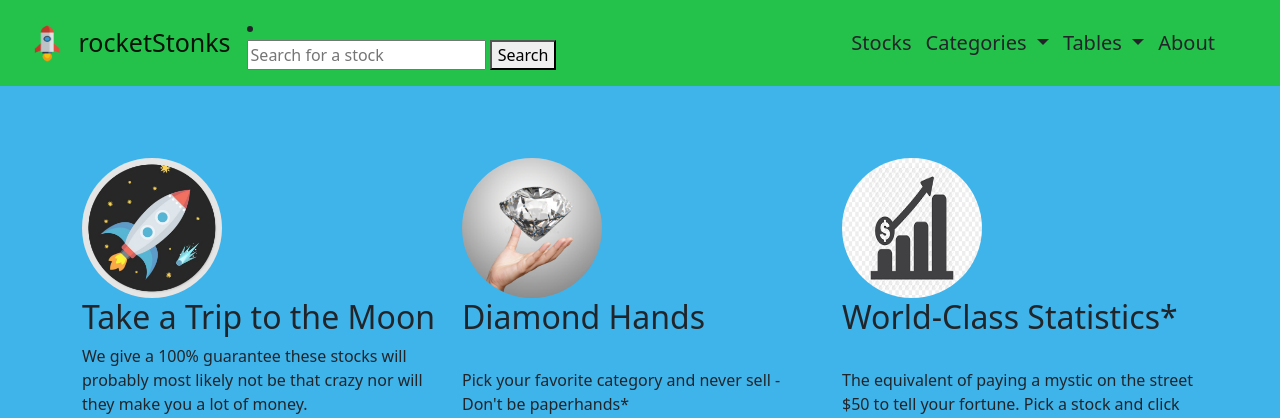
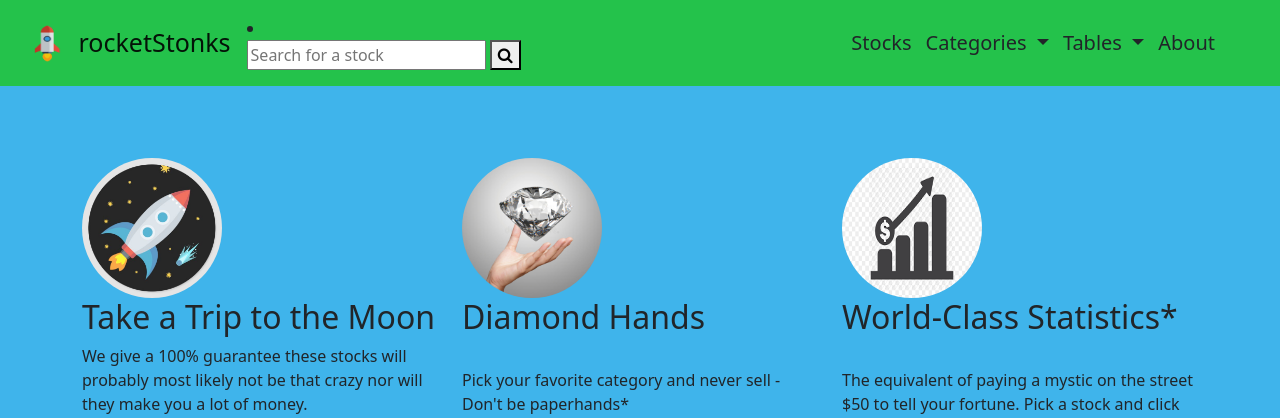
Before and after one commit to marketsupreme/rocketStonks, a Flask app: page / in a window 1280 px wide. Shown: the top 418 px of the page. Run offline with Flask 2, Linux system fonts and the light colour scheme.

Commit message:
added search icon

```diff
--- a/templates/nav_bar.html
+++ b/templates/nav_bar.html
@@ -9,6 +9,7 @@
     <link href="https://cdn.jsdelivr.net/npm/bootstrap@5.0.0-beta2/dist/css/bootstrap.min.css" rel="stylesheet" integrity="sha384-BmbxuPwQa2lc/FVzBcNJ7UAyJxM6wuqIj61tLrc4wSX0szH/Ev+nYRRuWlolflfl" crossorigin="anonymous">
     <link rel="shortcut icon" type="image/x-icon" href="/static/images/icon.png">
     <link rel="stylesheet" href="index.css">
+    <link rel="stylesheet" href="https://cdnjs.cloudflare.com/ajax/libs/font-awesome/4.7.0/css/font-awesome.min.css">
 
     <!--END HERE-->
 </head>
@@ -30,7 +31,7 @@
                 <li class="search" style = "float:center">
                     <form action="{{url_for('results')}}" method = 'POST'>
                         <input type = "text" name ="search" id = "search" placeholder= "Search for a stock" >
-                        <button type='submit'> Search </button>
+                        <button type="submit"><i class="fa fa-search"></i></button>
                         </form>
                     </form>
                 </li>
```
